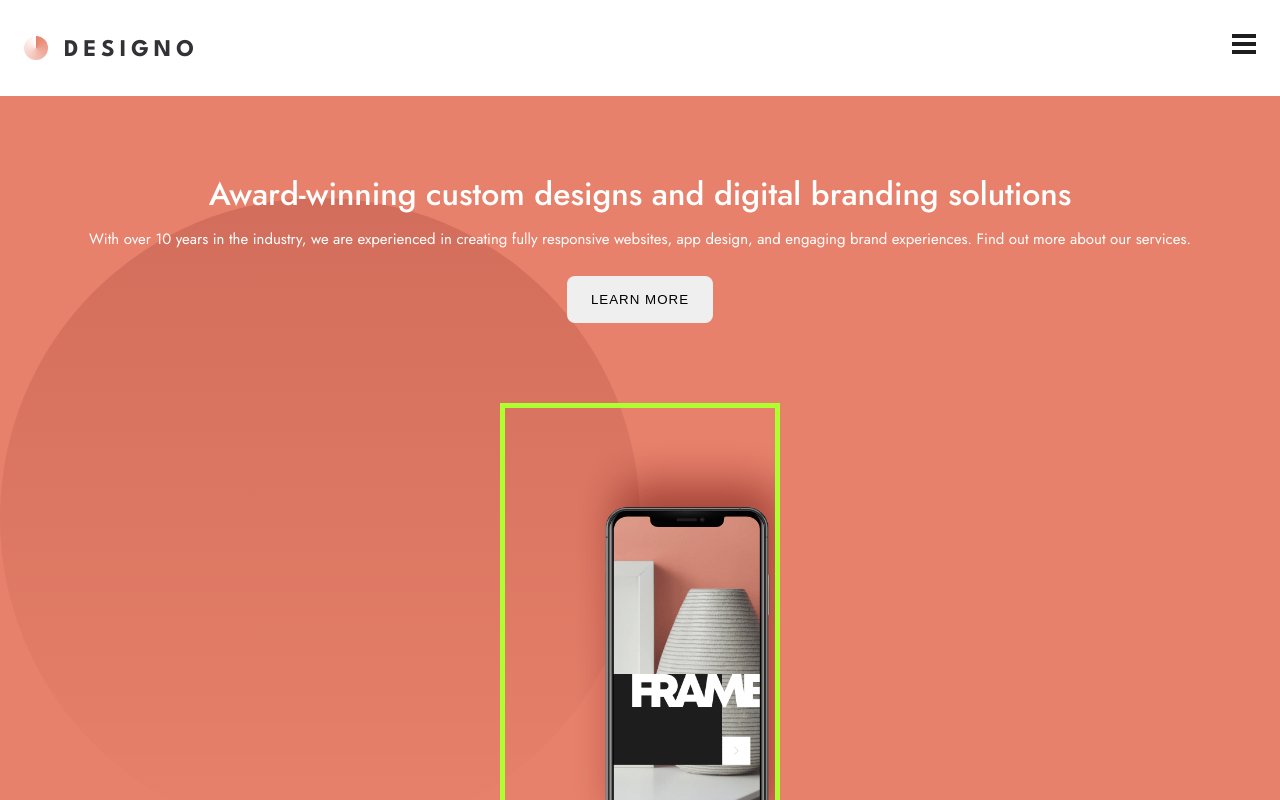
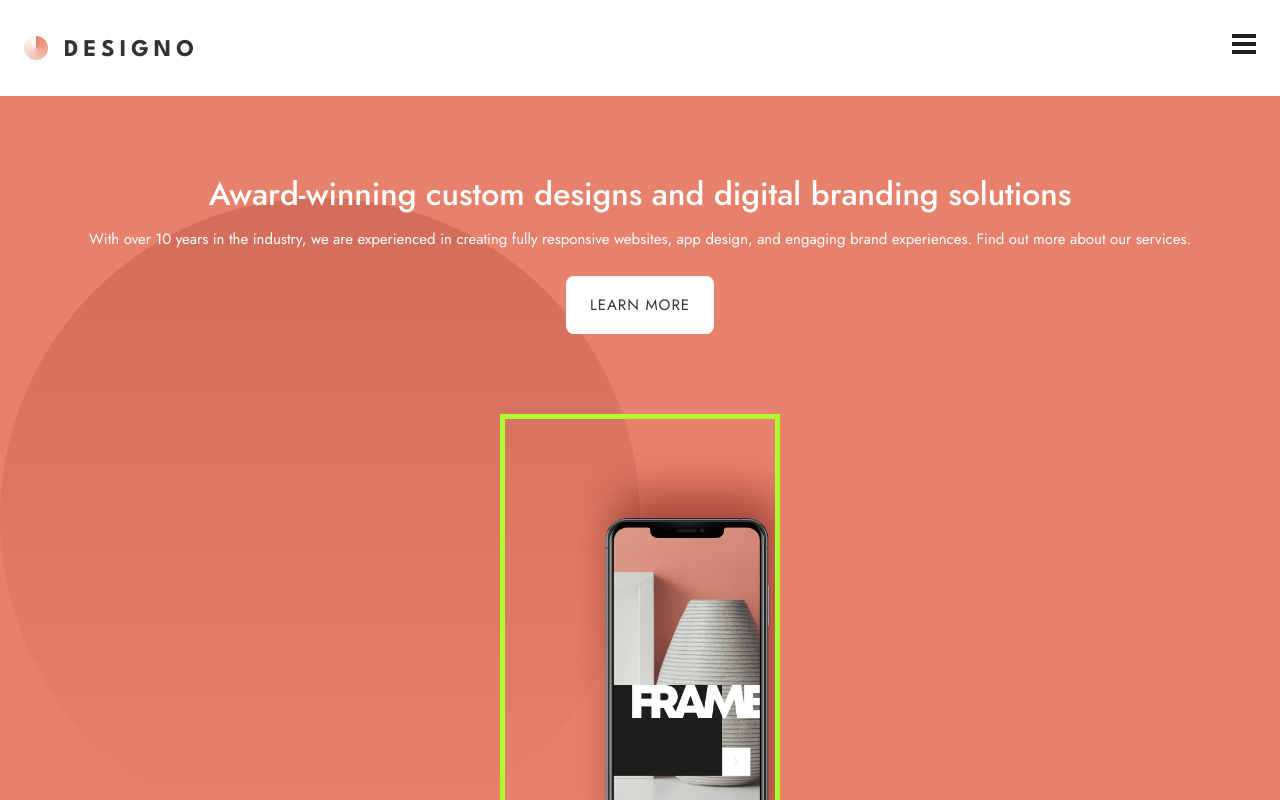
Before and after one commit to ringtho/designo, a React (Create React App) app: page / in a window 1280 px wide. Shown: the top 800 px of the page. Built offline with nearby package versions, Linux system fonts and the light colour scheme; the HTML template or start-up script is replaced by a standard one.

Commit message:
Added link for the learn more button on the home page

```diff
--- a/package.json
+++ b/package.json
@@ -12,6 +12,7 @@
     "react-hook-form": "^7.43.9",
     "react-leaflet": "^4.2.1",
     "react-router-dom": "^6.10.0",
+    "react-router-hash-link": "^2.4.3",
     "react-scripts": "5.0.1",
     "web-vitals": "^2.1.4"
   },
--- a/src/components/offers/OfferCards.js
+++ b/src/components/offers/OfferCards.js
@@ -4,7 +4,7 @@ import GraphicDeignCard from "./GraphicDesignCard"
 
 const OfferCards = () => {
     return (
-        <section className="offers">
+        <section className="offers" id="offers">
             <WebDesignCard />
             <AppDesignCard />
             <GraphicDeignCard />
--- a/src/index.css
+++ b/src/index.css
@@ -183,12 +183,23 @@ h1, h2, h3, h4 {
   color: #FFFFFF;
 }
 
+button {
+  background-color: #FFFFFF;
+}
+
 .hero-btn {
   padding: 16px 24px;
   border: none;
   border-radius: 8px;
   letter-spacing: 1px;
   margin-top: 24px;
+}
+
+.link-btn {
+  font-size: 15px;
+  text-decoration: none;
+  color: var(--text-color);
+  background-color: #FFFFFF;
 }
 
 .hero-image {
@@ -824,7 +835,8 @@ textarea:focus {
   z-index: 2;
 }
 
-button:hover {
+button:hover,
+.link-btn:hover {
   background-color: var(--primary-dark-hover);
   color: #FFFFFF;
   transition: all 0.2s;
--- a/src/pages/Home.js
+++ b/src/pages/Home.js
@@ -3,6 +3,7 @@ import Footer from "../components/Footer"
 import GetInTouch from "../components/GetInTouch"
 import SoftSkills from "../components/SoftSkills"
 import OfferCards from "../components/offers/OfferCards"
+import { HashLink } from "react-router-hash-link"
 
 
 const Home = () => {
@@ -10,7 +11,6 @@ const Home = () => {
     return (
         <div className="app">
         <Navbar />
-
         <main className="home-main">
             <section className="hero">
                 <div className="hero-container">
@@ -19,7 +19,8 @@ const Home = () => {
                         <p>With over 10 years in the industry, we are experienced in creating
                             fully responsive websites, app design, and engaging brand experiences.
                             Find out more about our services.</p>
-                        <button className="hero-btn">LEARN MORE</button>
+                        {/* <button className="hero-btn">LEARN MORE</button> */}
+                        <HashLink className="hero-btn link-btn" to="/#offers" smooth>LEARN MORE</HashLink>
                     </div>
                 <div className="hero-image"></div>
                 </div>
```
Also changed, not shown: src/pages/Contact.js (+12 -4 lines), 1 other file (tests, documents, lock files or other folders).
